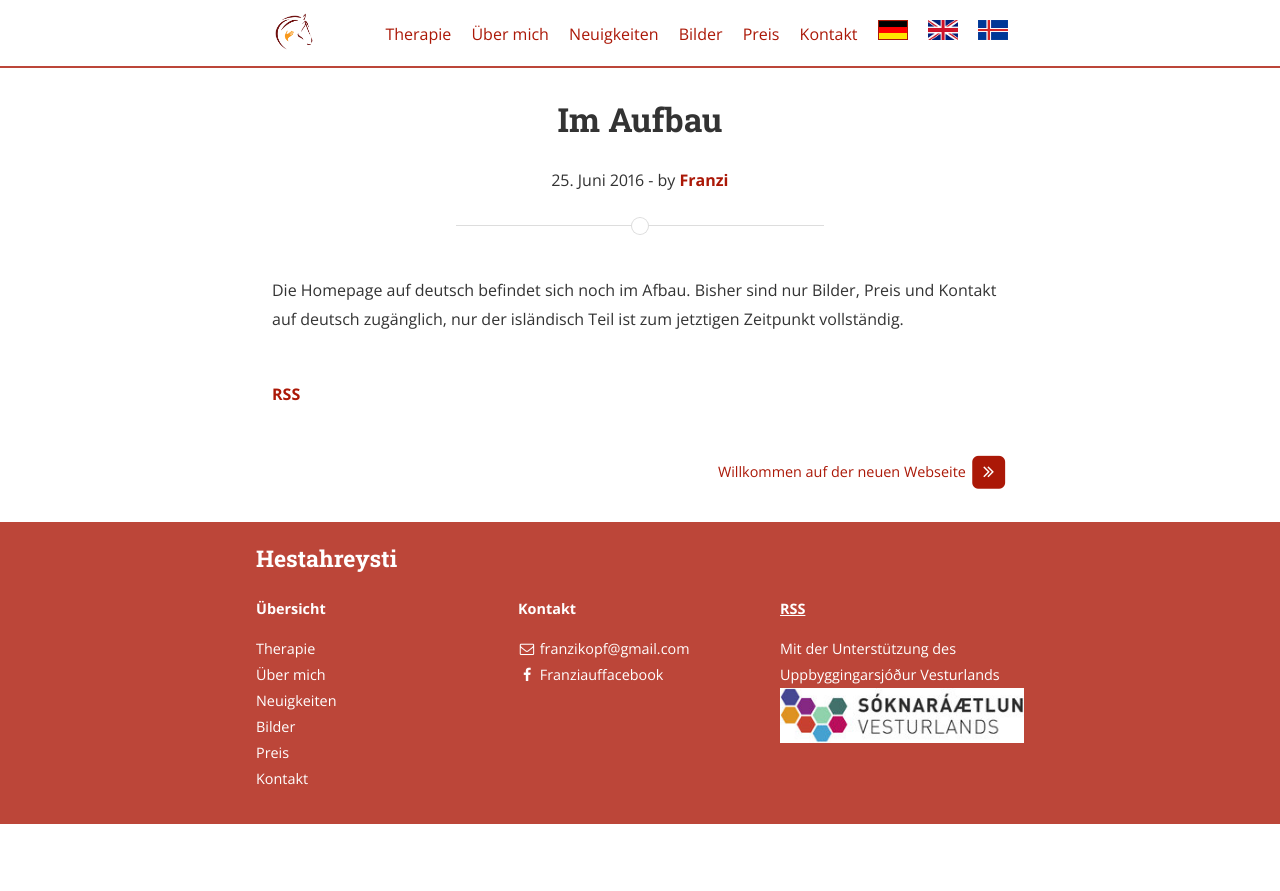
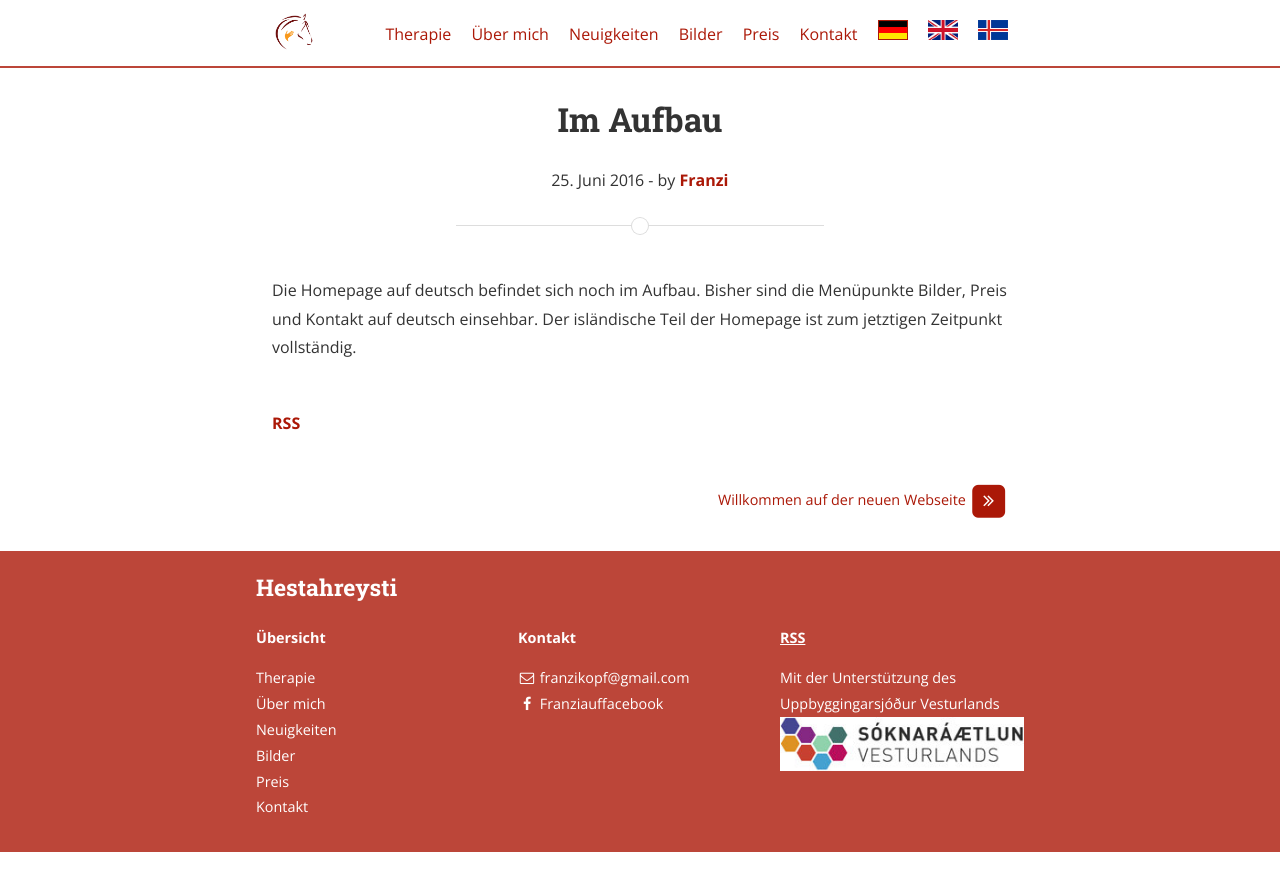
Before and after one commit to FancyFanz/FancyFanz.github.io, a Jekyll site: the page built from news/_posts/2016-06-25-construction-de.md, in a window 1280 px wide. Shown: the top 891 px of the page. Built offline with Jekyll 4.4.1, drawn with Linux system fonts in a browser that asks for light colours; nearby versions of some CDN libraries; library files that are not in the unit come from our copies.

Commit message:
Update 2016-06-25-construction-de.md

```diff
--- a/news/_posts/2016-06-25-construction-de.md
+++ b/news/_posts/2016-06-25-construction-de.md
@@ -5,5 +5,5 @@ lang: de
 title:  "Im Aufbau"
 author: franzi
 ---
-Die Homepage auf deutsch befindet sich noch im Afbau.
-Bisher sind nur Bilder, Preis und Kontakt auf deutsch zugänglich, nur der isländisch Teil ist zum jetztigen Zeitpunkt vollständig.
+Die Homepage auf deutsch befindet sich noch im Aufbau.
+Bisher sind die Menüpunkte Bilder, Preis und Kontakt auf deutsch einsehbar. Der isländische Teil der Homepage ist zum jetztigen Zeitpunkt vollständig.
```
